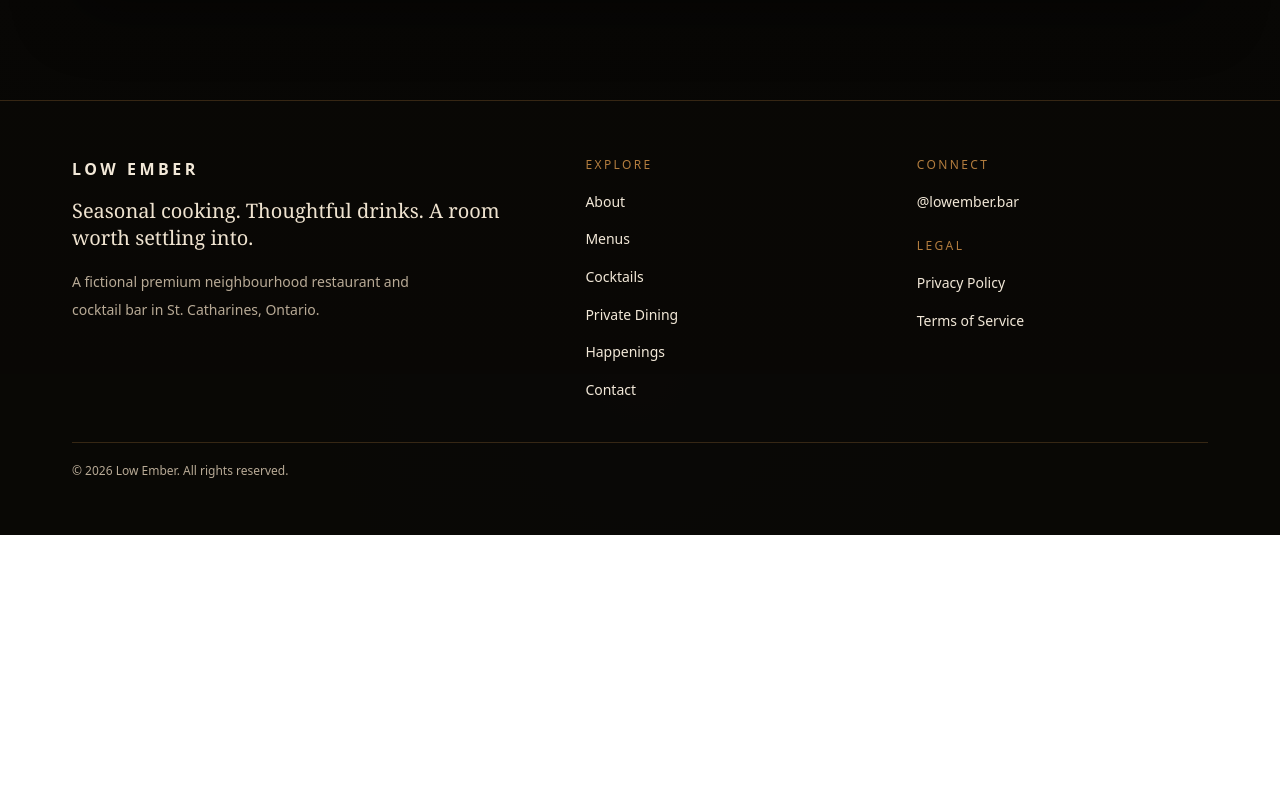
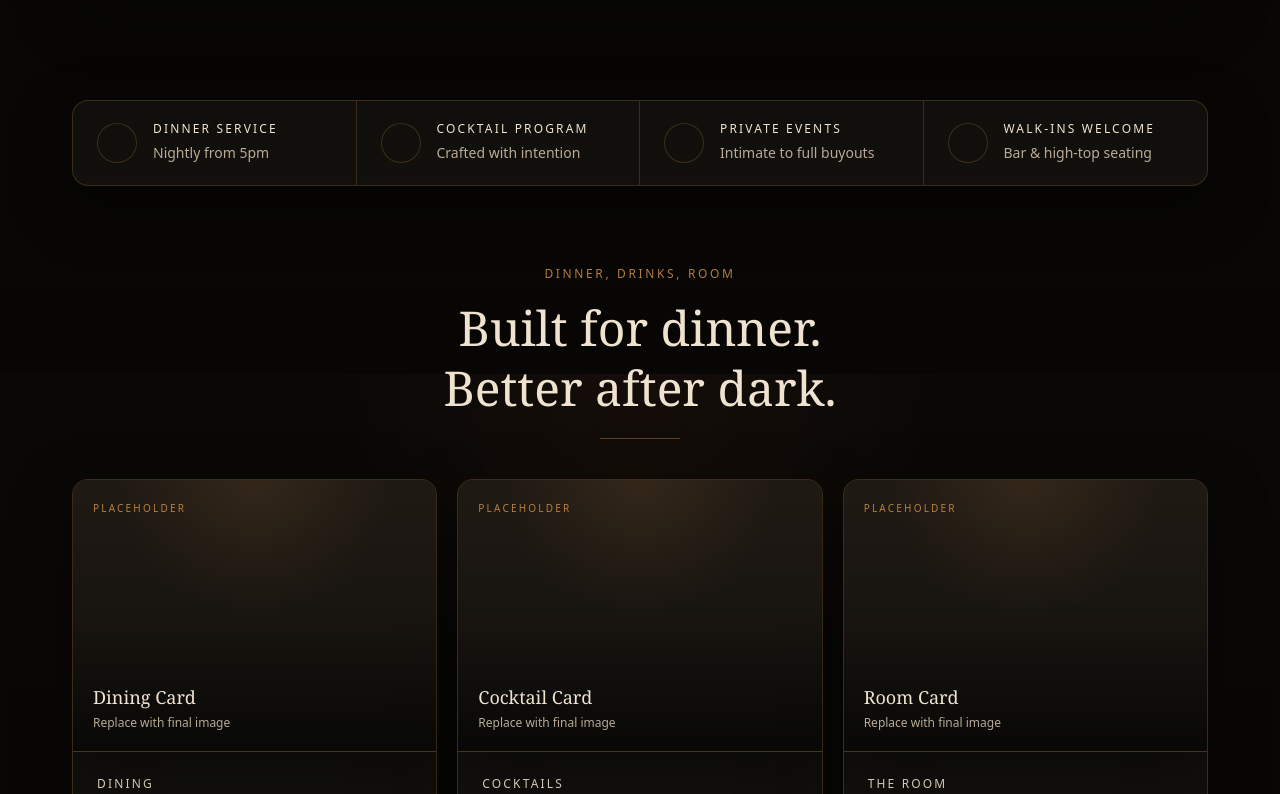
Before and after one commit to synervadynamics/low-ember-site, a Next.js app: page / in a window 1280 px wide. Shown: the part 1226-2020 px from the top of the page. Before the commit the page ends 1761 px from the top, so only its background shows below. Built offline with nearby package versions, Linux system fonts and the light colour scheme.

Commit message:
Build Low Ember feature strip and dining cards

```diff
--- a/src/components/ui/SectionHeader.tsx
+++ b/src/components/ui/SectionHeader.tsx
@@ -7,6 +7,7 @@ type SectionHeaderProps = {
   description?: string;
   align?: "left" | "center";
   className?: string;
+  titleId?: string;
 };
 
 export function SectionHeader({
@@ -15,6 +16,7 @@ export function SectionHeader({
   description,
   align = "left",
   className,
+  titleId,
 }: SectionHeaderProps) {
   const isCentered = align === "center";
 
@@ -31,7 +33,10 @@ export function SectionHeader({
           {eyebrow}
         </Eyebrow>
       ) : null}
-      <h2 className="text-balance font-serif text-3xl leading-tight text-[var(--color-text-soft)] sm:text-4xl lg:text-5xl">
+      <h2
+        id={titleId}
+        className="text-balance font-serif text-3xl leading-tight text-[var(--color-text-soft)] sm:text-4xl lg:text-5xl"
+      >
         {title}
       </h2>
       {description ? (
--- a/src/features/homepage/Homepage.tsx
+++ b/src/features/homepage/Homepage.tsx
@@ -1,5 +1,7 @@
 import { SiteFooter } from "@/components/layout/SiteFooter";
 import { SiteHeader } from "@/components/layout/SiteHeader";
+import { DiningCardsSection } from "@/features/homepage/sections/DiningCardsSection";
+import { FeatureStrip } from "@/features/homepage/sections/FeatureStrip";
 import { HeroSection } from "@/features/homepage/sections/HeroSection";
 
 export function Homepage() {
@@ -14,7 +16,8 @@ export function Homepage() {
       <SiteHeader />
       <main id="main-content" className="flex-1">
         <HeroSection />
-        {/* Future homepage sections render here in later steps. */}
+        <FeatureStrip />
+        <DiningCardsSection />
       </main>
       <SiteFooter />
     </div>
--- /dev/null
+++ b/src/features/homepage/sections/DiningCardsSection.tsx
@@ -0,0 +1,51 @@
+import { Container } from "@/components/ui/Container";
+import { PlaceholderImage } from "@/components/ui/PlaceholderImage";
+import { SectionHeader } from "@/components/ui/SectionHeader";
+import { homepageData } from "@/features/homepage/homepage.data";
+
+export function DiningCardsSection() {
+  const { diningCards } = homepageData;
+
+  return (
+    <section aria-labelledby="dining-cards-heading" className="page-section pt-6 sm:pt-8">
+      <Container>
+        <div className="space-y-8 sm:space-y-10">
+          <div className="space-y-5">
+            <SectionHeader
+              eyebrow={diningCards.eyebrow}
+              title={diningCards.title}
+              titleId="dining-cards-heading"
+              align="center"
+              className="space-y-4"
+            />
+            <div className="mx-auto h-px w-20 bg-[color:var(--color-border-strong)]" />
+          </div>
+
+          <div className="grid gap-5 md:grid-cols-2 xl:grid-cols-3">
+            {diningCards.cards.map((card) => (
+              <article
+                key={card.title}
+                className="panel panel-border flex h-full flex-col overflow-hidden transition-colors duration-200 hover:border-[color:var(--color-border-strong)] active:border-[color:var(--color-border-strong)]"
+              >
+                <PlaceholderImage
+                  label={card.image.label}
+                  aspectRatio={card.image.aspectRatio}
+                  decorative
+                  className="min-h-52 rounded-none border-x-0 border-t-0"
+                />
+                <div className="flex flex-1 flex-col gap-3 p-5 sm:p-6">
+                  <h2 className="text-xs font-medium uppercase tracking-[0.18em] text-[var(--color-text-soft)]">
+                    {card.title}
+                  </h2>
+                  <p className="text-sm leading-7 text-[var(--color-muted)]">
+                    {card.description}
+                  </p>
+                </div>
+              </article>
+            ))}
+          </div>
+        </div>
+      </Container>
+    </section>
+  );
+}
--- /dev/null
+++ b/src/features/homepage/sections/FeatureStrip.tsx
@@ -0,0 +1,46 @@
+import { Container } from "@/components/ui/Container";
+import { FeatureIcon } from "@/components/ui/FeatureIcon";
+import { homepageData } from "@/features/homepage/homepage.data";
+
+export function FeatureStrip() {
+  return (
+    <section
+      aria-label="Low Ember service highlights"
+      className="pb-8 sm:pb-10 lg:pb-12"
+    >
+      <Container>
+        <div className="panel panel-border overflow-hidden">
+          <div className="grid sm:grid-cols-2 xl:grid-cols-4">
+            {homepageData.featureStrip.map((item, index) => (
+              <article
+                key={item.title}
+                className={[
+                  "flex items-start gap-4 px-5 py-5 sm:px-6",
+                  "border-b border-[color:var(--color-border)]",
+                  "xl:border-b-0 xl:border-r",
+                  index % 2 === 0 ? "sm:border-r" : "",
+                  index >= 2 ? "sm:border-b-0" : "",
+                  index === homepageData.featureStrip.length - 1
+                    ? "xl:border-r-0"
+                    : "",
+                ]
+                  .filter(Boolean)
+                  .join(" ")}
+              >
+                <FeatureIcon name={item.icon} className="mt-0.5 h-10 w-10 shrink-0" />
+                <div className="min-w-0 space-y-1">
+                  <h2 className="text-xs font-medium uppercase tracking-[0.18em] text-[var(--color-text-soft)]">
+                    {item.title}
+                  </h2>
+                  <p className="text-sm leading-6 text-[var(--color-muted)]">
+                    {item.description}
+                  </p>
+                </div>
+              </article>
+            ))}
+          </div>
+        </div>
+      </Container>
+    </section>
+  );
+}
```
